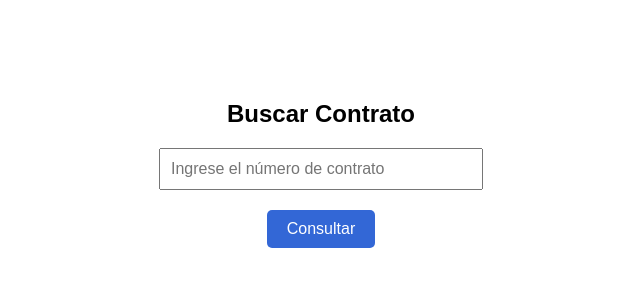
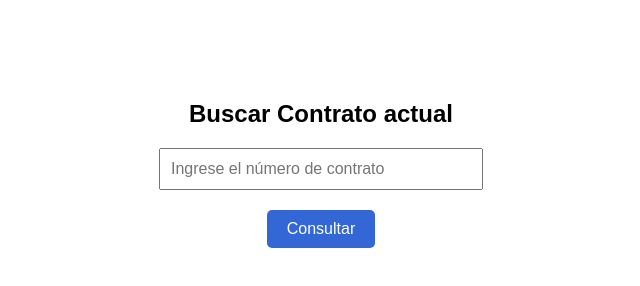
Before and after one commit to angelmoreira27/consulta-contrato, a plain HTML site: page index.html in a window 1280 px wide. Shown: the whole page, without its empty margins (319-959 px from the left). Drawn offline with Linux system fonts and the light colour scheme.

Commit message:
Update index.html

```diff
--- a/index.html
+++ b/index.html
@@ -27,7 +27,7 @@
     </style>
   </head>
   <body>
-    <h2>Buscar Contrato</h2>
+    <h2>Buscar Contrato actual</h2>
     <input id="inputContrato" type="text" placeholder="Ingrese el número de contrato">
     <br>
     <button onclick="buscarContrato()">Consultar</button>
```
